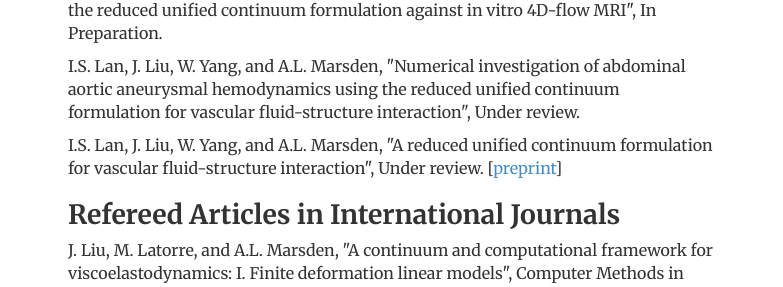
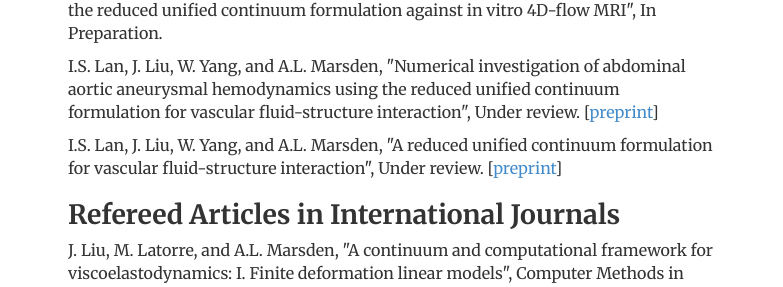
Before and after one commit to ju-liu/ju-liu.github.io, a Jekyll site: the page built from publications/index.html, in a window 1280 px wide. Shown: the part 308-595 px from the top of the page, without its empty margins (248-1031 px from the left). Built offline with Jekyll 4.4.1, drawn with Linux system fonts in a browser that asks for light colours; nearby versions of some CDN libraries; library files that are not in the unit come from our copies; comment, search, counter and statistics services are not loaded.

Commit message:
Update index.html

```diff
--- a/publications/index.html
+++ b/publications/index.html
@@ -12,17 +12,11 @@ description: Current Publications for Dr. Ju Liu
   <h2>Preprints</h2>
   <p>J. Liu, "A continuum and computational framework for viscoelastodynamics: II. An energy-momentum consistent scheme", In Preparation.</p>
 
-  <p>J. Liu, "$The unified continuum formulation for vascular fluid-structure
-  interaction: scalable solver technology and patient-specific arterial wall
-  modeling", In Preparation.</p>
+  <p>J. Liu, "$The unified continuum formulation for vascular fluid-structure interaction: scalable solver technology and patient-specific arterial wall modeling", In Preparation.</p>
 
-  <p>I.S. Lan, J. Liu, W. Yang, J. Zimmermann, D.B. Ennis, and A.L. Marsden,
-  "Validation of the reduced unified continuum formulation against in vitro
-  4D-flow MRI", In Preparation.</p>
+  <p>I.S. Lan, J. Liu, W. Yang, J. Zimmermann, D.B. Ennis, and A.L. Marsden, "Validation of the reduced unified continuum formulation against in vitro 4D-flow MRI", In Preparation.</p>
 
-  <p>I.S. Lan, J. Liu, W. Yang, and A.L. Marsden, "Numerical investigation of
-  abdominal aortic aneurysmal hemodynamics using the reduced unified continuum
-  formulation for vascular fluid-structure interaction", Under review.</p>
+  <p>I.S. Lan, J. Liu, W. Yang, and A.L. Marsden, "Numerical investigation of abdominal aortic aneurysmal hemodynamics using the reduced unified continuum formulation for vascular fluid-structure interaction", Under review. [<a href="https://arxiv.org/abs/2201.04016">preprint</a>]</p>
 
   <p>I.S. Lan, J. Liu, W. Yang, and A.L. Marsden, "A reduced unified continuum formulation for vascular fluid-structure interaction", Under review. [<a href="https://arxiv.org/abs/2110.08391">preprint</a>]</p>
 
```
